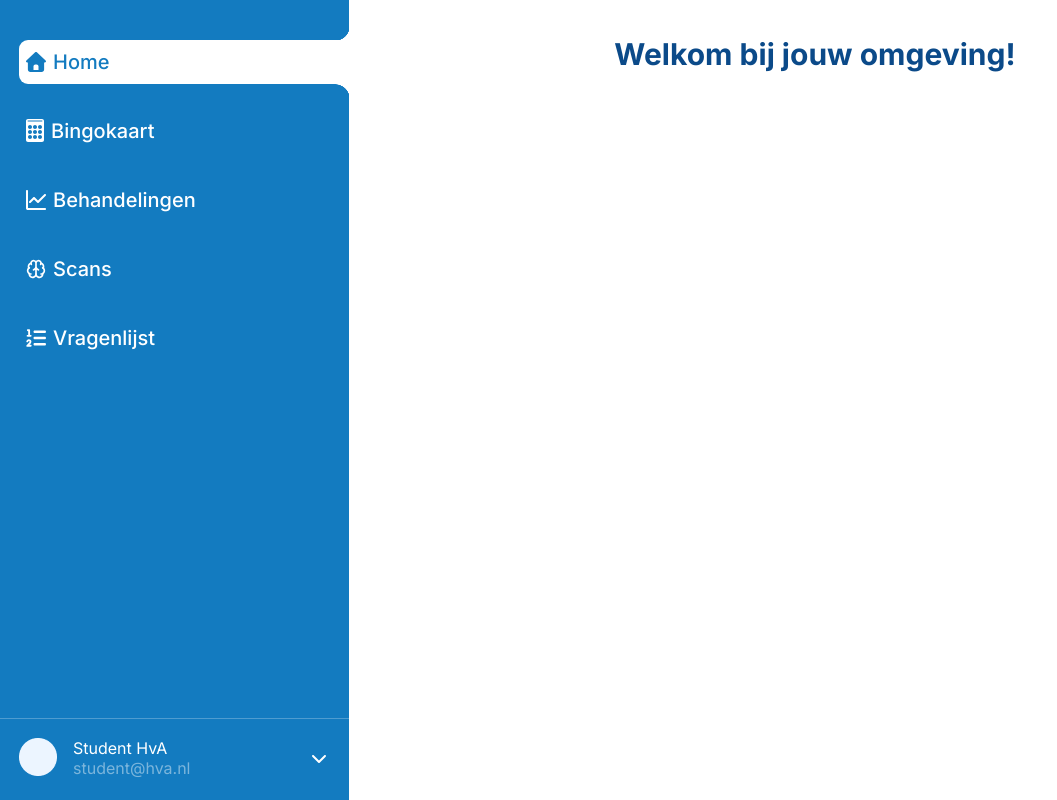
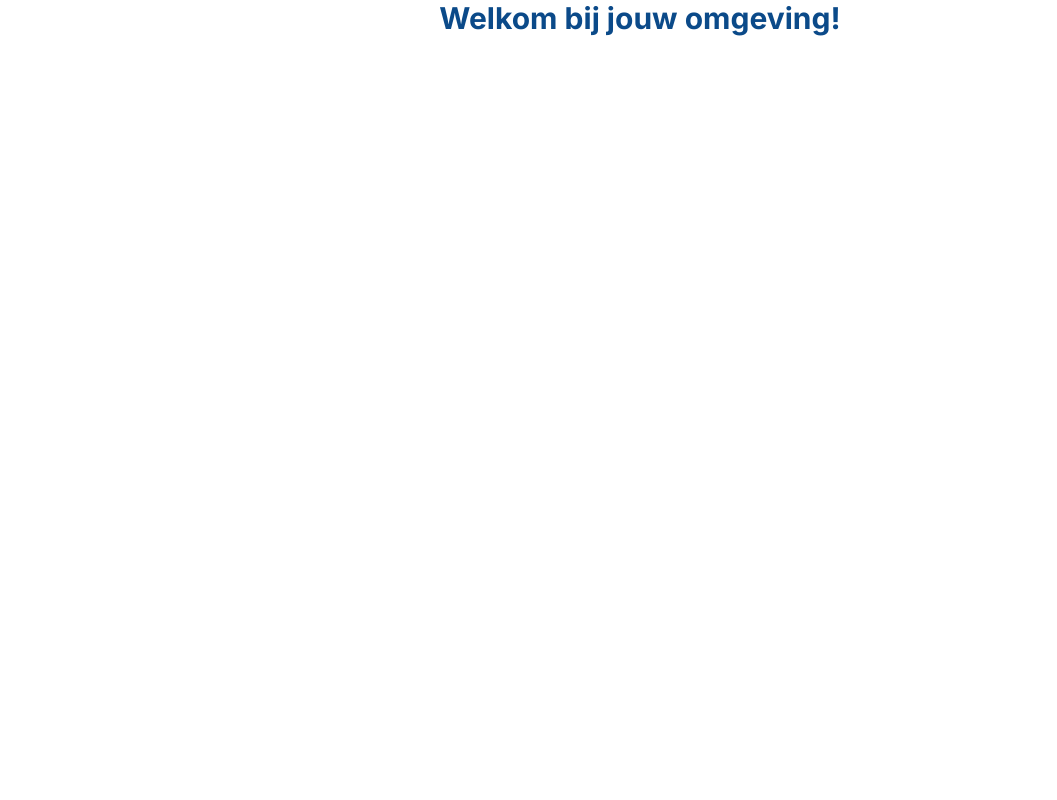
Before and after one commit to fdnd-agency/herstelkompas, a SvelteKit app: page / in a window 1280 px wide. Shown: the whole page, without its empty margins (0-1057 px from the left). Built offline with nearby package versions, Linux system fonts and the light colour scheme.

Commit message:
first setof doors and frame without animation

```diff
--- a/package.json
+++ b/package.json
@@ -17,6 +17,9 @@
 		"vite": "^7.0.4"
 	},
 	"dependencies": {
-		"@directus/sdk": "^20.1.0"
+		"@directus/sdk": "^20.1.0",
+		"@threlte/core": "^8.3.1",
+		"@threlte/extras": "^9.7.1",
+		"three": "^0.181.2"
 	}
 }
--- a/src/routes/+layout.svelte
+++ b/src/routes/+layout.svelte
@@ -13,8 +13,6 @@
 	<link rel="stylesheet" href="/css/globals.css">
 </svelte:head>
 <div id="container">
-    <Sidebar/>
-    <Header/>
     <main>
 		{@render children?.()}
     </main>
--- /dev/null
+++ b/src/routes/codingspike/+page.svelte
@@ -0,0 +1,18 @@
+<script>
+  import { Canvas } from '@threlte/core'
+  import Scene from './Scene.svelte'
+</script>
+<section>
+<Canvas>
+  <Scene />
+</Canvas>
+</section>
+<style>
+
+    :global(html), :global(body), :global(div), :global(main), section{
+        height: 100vh;
+    }
+    section{
+        width: 100vw;
+    }
+</style>
--- /dev/null
+++ b/src/routes/codingspike/Scene.svelte
@@ -0,0 +1,60 @@
+<script>
+  import { onMount } from 'svelte';
+  import { spring } from 'svelte/motion';
+  import { T } from '@threlte/core';
+  import { Shape } from 'three';
+
+  // --- WALL SHAPE ---
+  const wallShape = new Shape();
+  wallShape.moveTo(-3, -1.5);
+  wallShape.lineTo(3, -1.5);
+  wallShape.lineTo(3, 1.5);
+  wallShape.lineTo(-3, 1.5);
+  wallShape.lineTo(-3, -1.5);
+
+  // --- HOLE ---
+  const hole = new Shape();
+  hole.moveTo(-0.5, -1);
+  hole.lineTo(0.5, -1);
+  hole.lineTo(0.5, 1);
+  hole.lineTo(-0.5, 1);
+  hole.lineTo(-0.5, -1);
+  wallShape.holes.push(hole);
+
+  // --- DOOR ROTATIONS ---
+  let door1Rotation = spring(0, { stiffness: 0.1, damping: 0.25 });
+  let door2Rotation = spring(0, { stiffness: 0.1, damping: 0.25 });
+
+  // Animate doors on load after 2 seconds
+  onMount(() => {
+    setTimeout(() => {
+      door1Rotation.set(-Math.PI / 2); // left door swings left
+      door2Rotation.set(Math.PI / 2);  // right door swings right
+    }, 2000);
+  });
+</script>
+
+<!-- CAMERA -->
+<T.PerspectiveCamera
+  makeDefault
+  position={[0, 0, 3]}
+  on:create={(camera) => camera.lookAt(0, 0, 0)}
+/>
+
+<!-- WALL WITH HOLE -->
+<T.Mesh>
+  <T.ShapeGeometry args={[wallShape]} />
+  <T.MeshBasicMaterial color="brown" side={2} />
+</T.Mesh>
+
+<!-- LEFT DOOR -->
+<T.Mesh position={[-0.25, 0, 0]} rotation-y={$door1Rotation}>
+  <T.BoxGeometry args={[0.5, 2, 0.1]} />
+  <T.MeshBasicMaterial color="white" />
+</T.Mesh>
+
+<!-- RIGHT DOOR -->
+<T.Mesh position={[0.25, 0, 0]} rotation-y={$door2Rotation}>
+  <T.BoxGeometry args={[0.5, 2, 0.1]} />
+  <T.MeshBasicMaterial color="yellow" />
+</T.Mesh>
--- a/static/css/globals.css
+++ b/static/css/globals.css
@@ -6,72 +6,3 @@
 
     /* padding-right: 1px; */
 }
-@media (min-width: 850px){
-    #container{
-        display: grid;
-        grid-template-columns: 320px 1fr;
-        gap: 1rem;
-    }
-
-}
-main{
-	padding: 20px;
-}
-@media (min-width: 850px){
-	main{
-		display: inline-block;
-		vertical-align: top;
-	}
-}
-#container{
-	max-height: 100vh;
-	overflow: hidden;
-}
-@supports (display: grid){
-	@media (min-width: 850px){
-		main{
-			grid-row: 2;
-			position: relative;
-		}
-		#container{
-			display: grid;
-			grid-template-columns: 350px 1fr;
-			grid-template-rows: max-content 1fr;
-			gap: 1rem;
-			column-gap: 0;
-		}
-	}
-}
-/* Control buttons */
-
-button.btn-nav {
-    transition: 0.3s ease;
-    cursor: pointer;
-    padding: 8px 30px;
-    border-radius: 10px;
-    margin-left: 1rem;
-    font-size: 18px;
-    font-weight: bold;
-    border: 2px solid #54689c;
-}
-
-button.btn-prev {
-    background-color: #e8ebf2;
-    color: #54689c;
-    display: none;
-}
-
-button.btn-prev:hover {
-    background-color: #54689c;
-    color: #def0fc;
-}
-
-button.btn-next {
-    background-color: #54689c;
-    color: #def0fc;
-}
-
-button.btn-next:hover {
-    background-color: #e8ebf2;
-    color: #54689c;
-}
```
Also changed, not shown: 1 other file (tests, documents, lock files or other folders).
